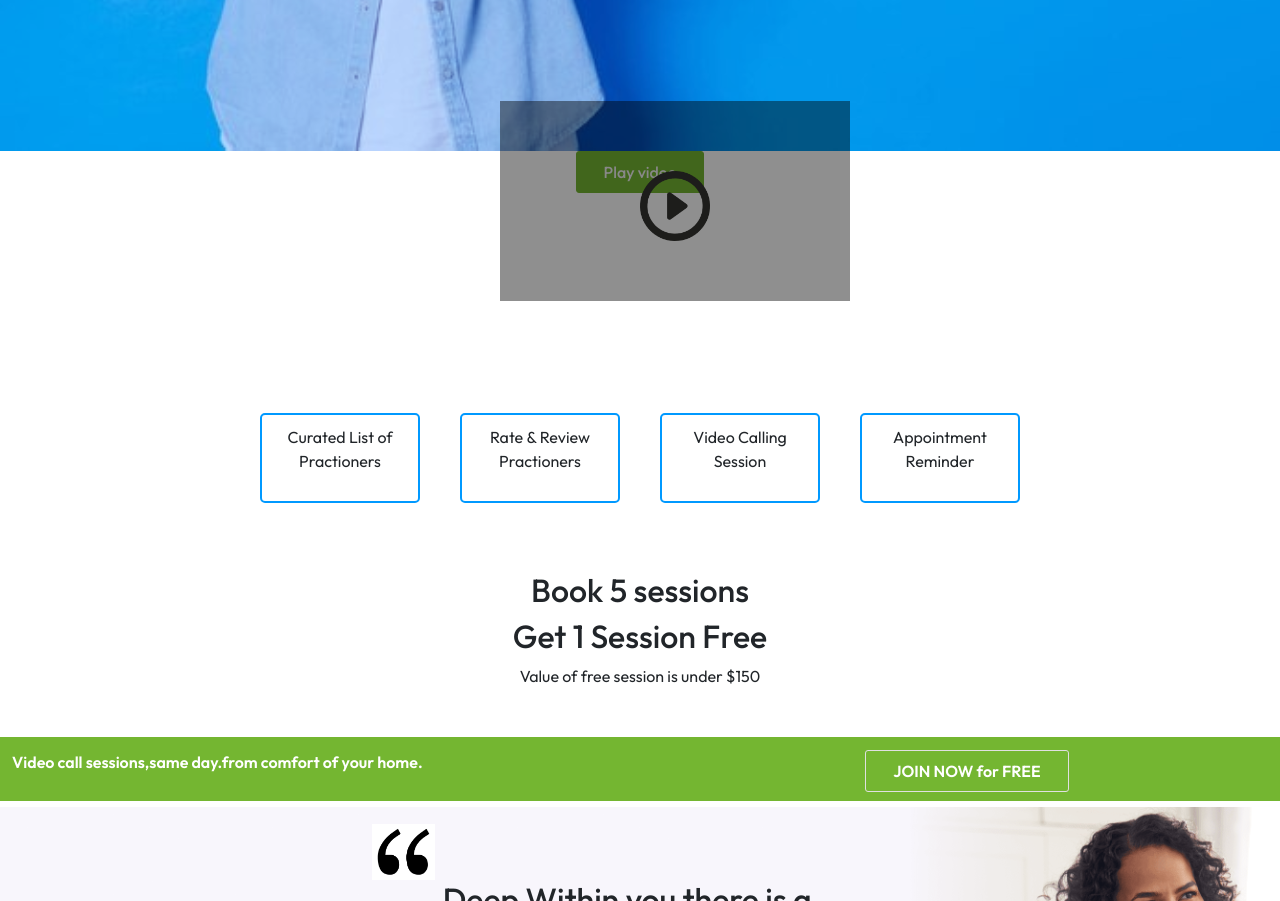
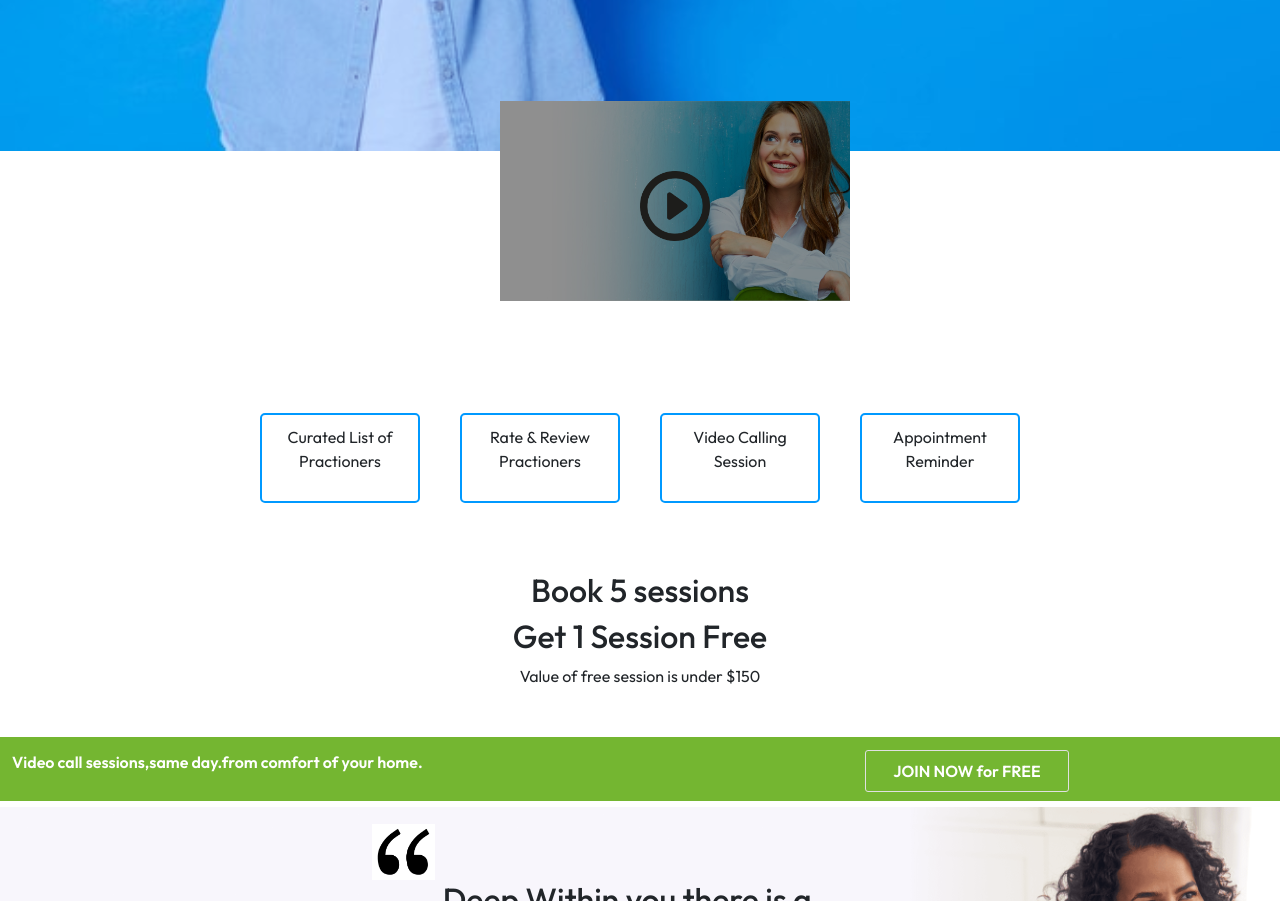
Before and after one commit to sanketpatil12/assignment1, a plain HTML site: page index.html in a window 1280 px wide. Shown: the part 3186-4087 px from the top of the page. Drawn offline with nearby package versions, Linux system fonts and the light colour scheme; the site is published under a folder, as on GitHub Pages, so addresses that start at the root find nothing.

Commit message:
Update style.css

```diff
--- a/style.css
+++ b/style.css
@@ -189,7 +189,7 @@ font-family: 'Outfit', sans-serif;
     margin-left: 500px;
     z-index: 1;
      color: rgb(131, 82, 19);
-    background: url(/BTH/home1.jpg), rgba(0, 0, 0, 0.438);
+    background: url(BTH/home1.jpg), rgba(0, 0, 0, 0.438);
     background-blend-mode: overlay;
     background-size: cover;
     position:absolute;
```
